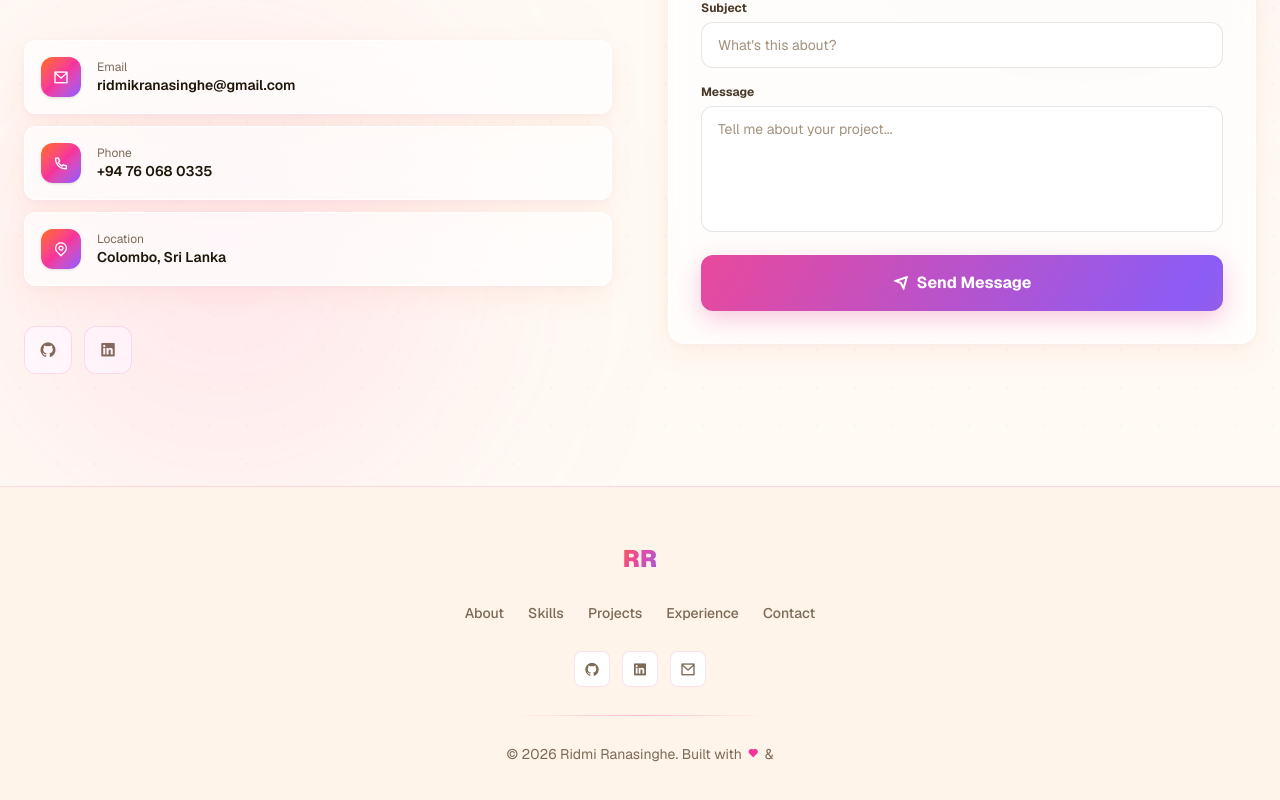
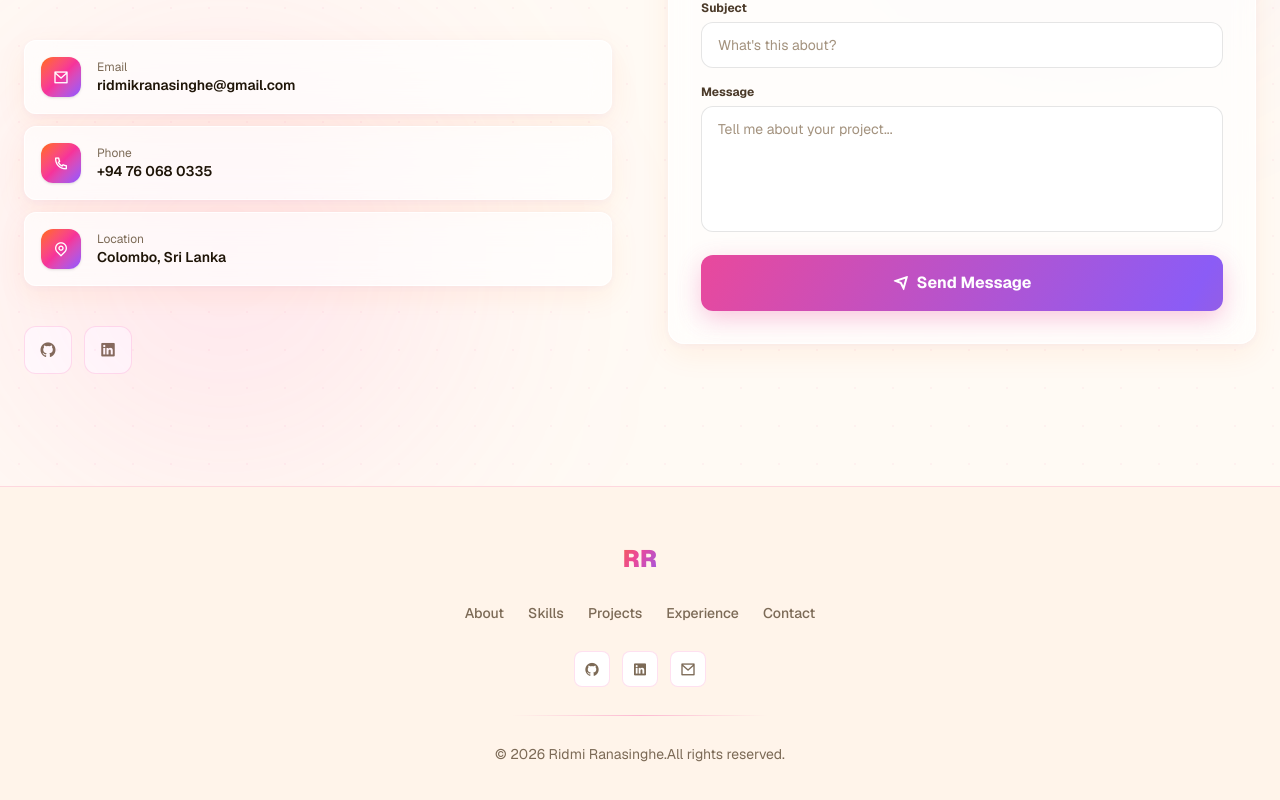
Before and after one commit to ridmikaw/Ridmi-Ranasinghe, a Next.js app: page / in a window 1280 px wide. Shown: the part 5442-6242 px from the top of the page. Built offline with nearby package versions, Linux system fonts and the light colour scheme.

Commit message:
fix: name

```diff
--- a/src/components/Footer.tsx
+++ b/src/components/Footer.tsx
@@ -60,12 +60,7 @@ export default function Footer() {
 
           {/* Copyright */}
           <p className="text-[#7c6a56] text-sm flex items-center gap-1.5">
-            © {new Date().getFullYear()} Ridmi Ranasinghe. Built with
-            <i
-              className="ri-heart-fill text-pink-500"
-              style={{ fontSize: "11px" }}
-            />
-            &amp;
+            © {new Date().getFullYear()} Ridmi Ranasinghe.All rights reserved.
           </p>
         </div>
       </div>
```
